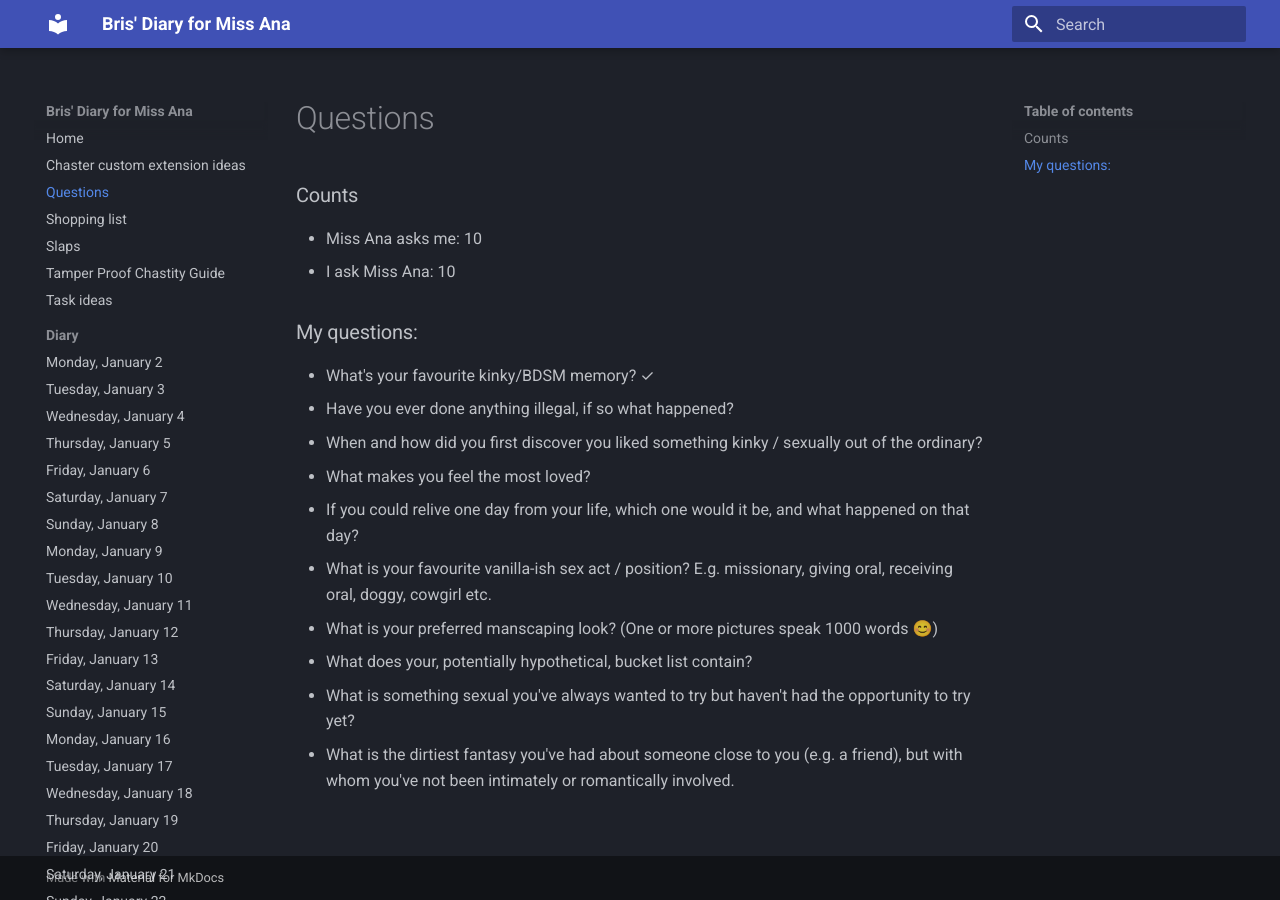
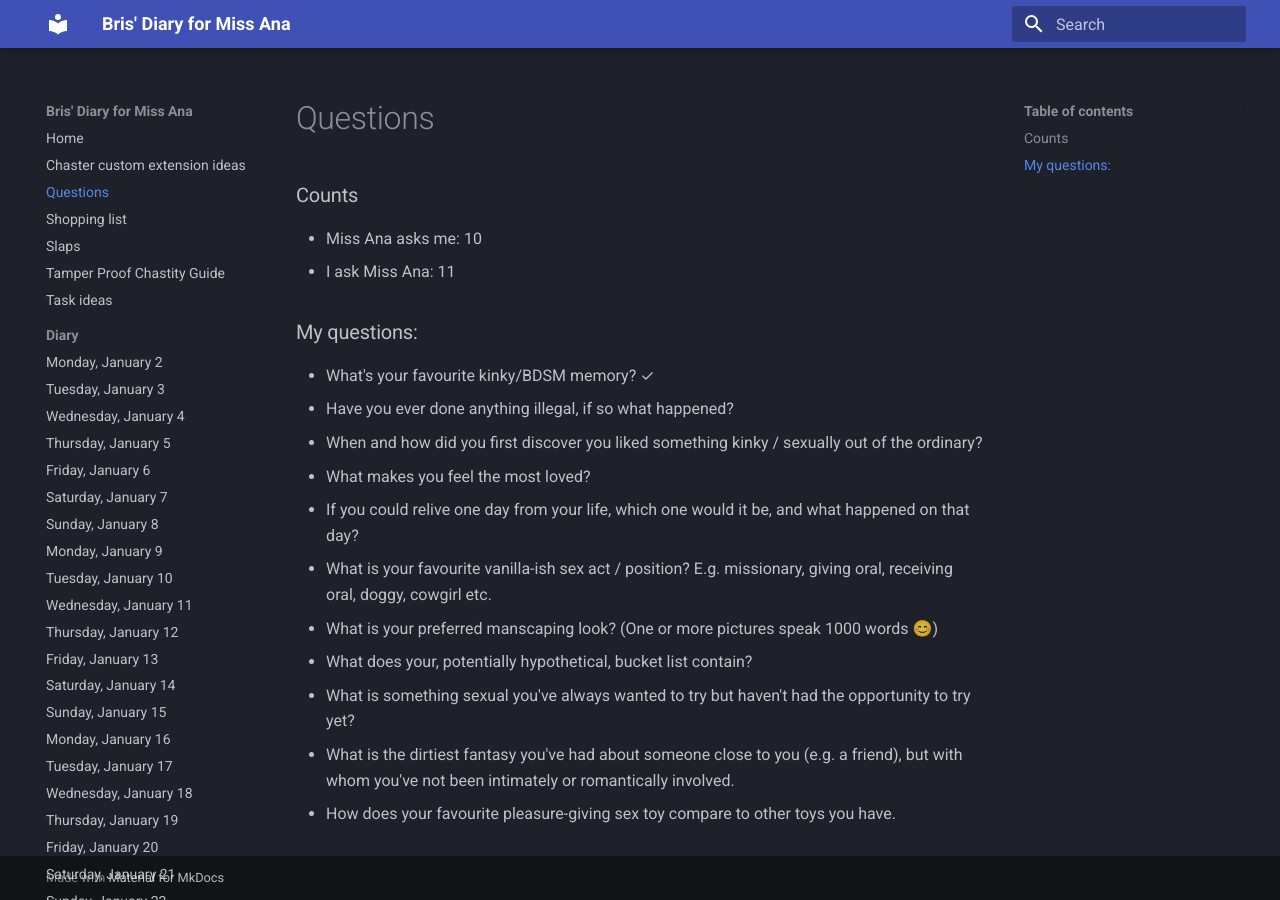
Before and after one commit to bris00/DFMA, an MkDocs documentation site: the page built from diary/Questions.md, in a window 1280 px wide. Built offline with MkDocs 1.6.1 and Material for MkDocs 9.7.7, drawn with Linux system fonts in a browser that asks for light colours.

Commit message:
vault backup: 2023-02-15 22:47:48
Affected files:
diary/.obsidian/workspace.json
diary/Questions.md

```diff
--- a/diary/Questions.md
+++ b/diary/Questions.md
@@ -1,6 +1,6 @@
 ### Counts
 * Miss Ana asks me: 10
-* I ask Miss Ana: 10
+* I ask Miss Ana: 11
 
 ### My questions:
 
@@ -14,3 +14,4 @@
 * What does your, potentially hypothetical, bucket list contain?
 * What is something sexual you've always wanted to try but haven't had the opportunity to try yet?
 * What is the dirtiest fantasy you've had about someone close to you (e.g. a friend), but with whom you've not been intimately or romantically involved.
+* How does your favourite pleasure-giving sex toy compare to other toys you have.
```
Also changed, not shown: 1 other file.
